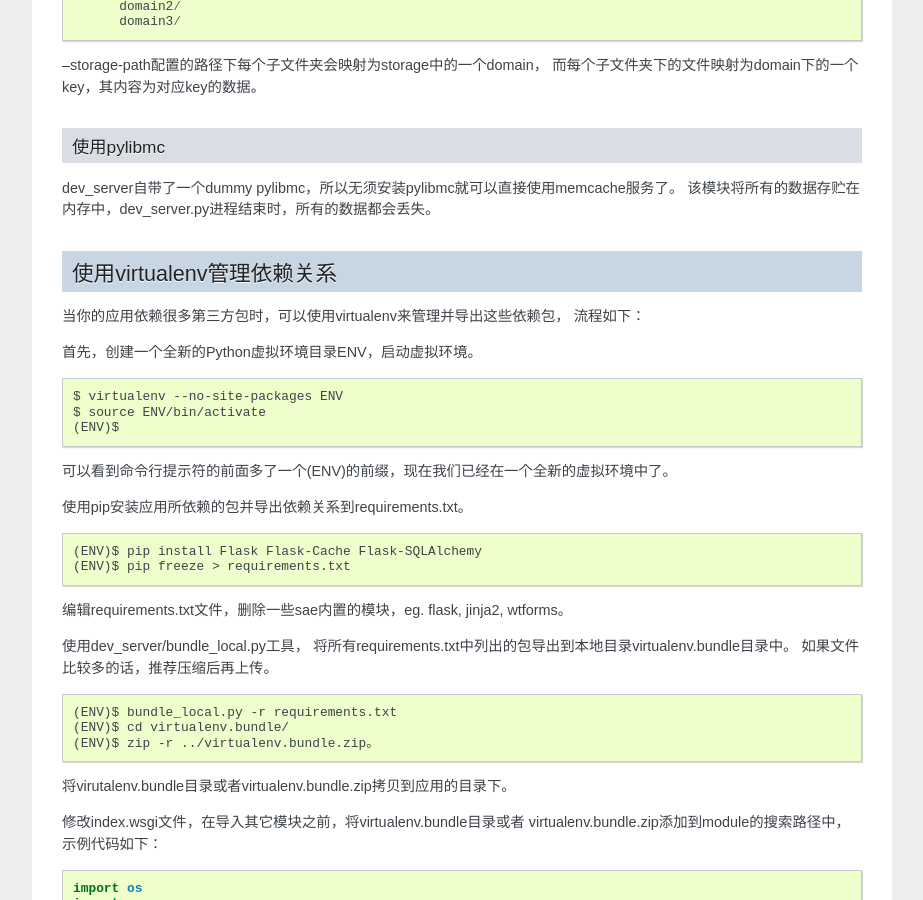
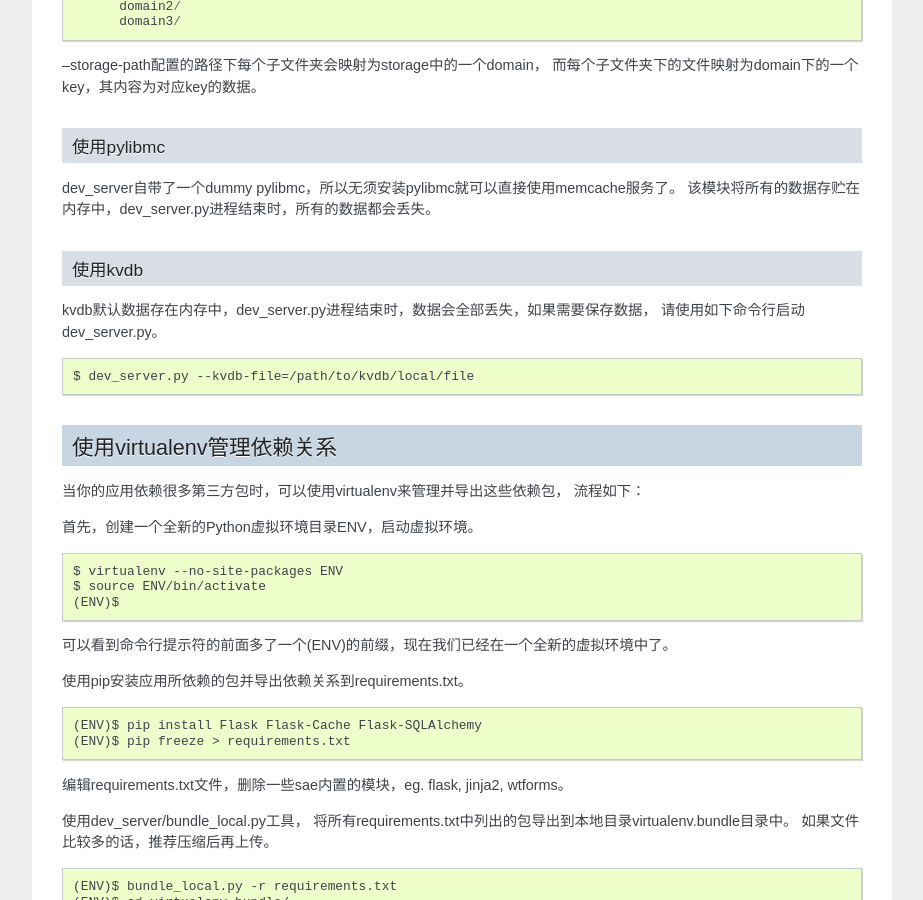
Before and after one commit to sinacloud/sae-python-dev-guide, a Sphinx documentation site: the page built from docs/tools.rst, in a window 1280 px wide and 900 px high, scrolled down 1504 px. Shown: the whole window, without its empty margins (198-1121 px from the left). Built offline with Sphinx 7.4.7, drawn with Linux system fonts in a browser that asks for light colours.

Commit message:
Add docs for sae.kvdb

```diff
--- a/docs/tools.rst
+++ b/docs/tools.rst
@@ -91,6 +91,15 @@ dev_server.py默认使用名为 `app_应用名` 的数据库。
 
 dev_server自带了一个dummy pylibmc，所以无须安装pylibmc就可以直接使用memcache服务了。
 该模块将所有的数据存贮在内存中，dev_server.py进程结束时，所有的数据都会丢失。
+
+使用kvdb
+~~~~~~~~~~~~~
+
+kvdb默认数据存在内存中，dev_server.py进程结束时，数据会全部丢失，如果需要保存数据，
+请使用如下命令行启动dev_server.py。 ::
+
+    $ dev_server.py --kvdb-file=/path/to/kvdb/local/file
+
 
 .. _howto-use-sae-python-with-virtualenv:
 
```
Also changed, not shown: 1 other file.
